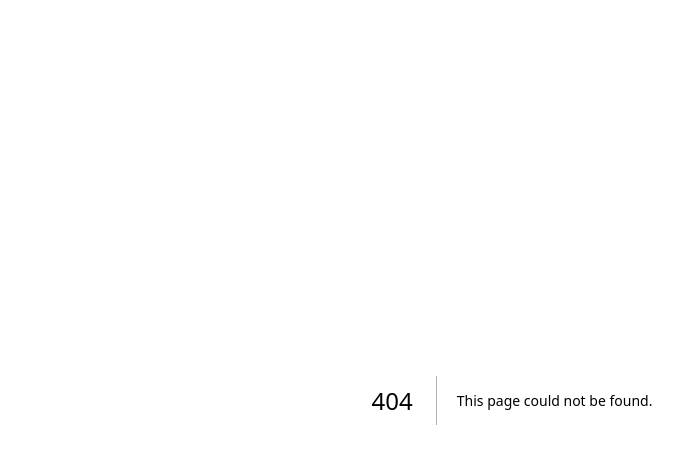
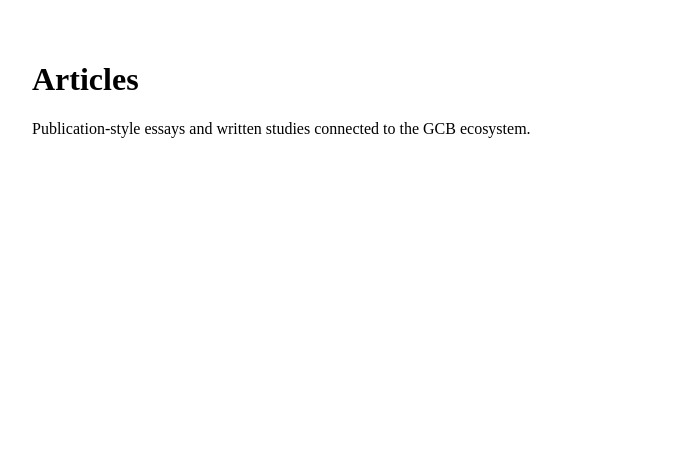
Before and after one commit to GoldstonianConcordanceBible/gcb-study-platform, a Next.js app: page /articles in a window 1280 px wide. Before the commit this address had no page. Shown: the top 464 px of the page, without its empty margins (128-811 px from the left). Built offline with nearby package versions, Linux system fonts and the light colour scheme.

Commit message:
Create page.tsx

```diff
--- /dev/null
+++ b/app/articles/page.tsx
@@ -0,0 +1,30 @@
+import { getCollection } from "../../lib/content";
+
+type Article = {
+  id: string;
+  title: string;
+  summary: string;
+  author: string;
+  published_date: string;
+};
+
+export default function ArticlesPage() {
+  const articles = getCollection<Article>("data/articles", { excludeManifest: true });
+
+  return (
+    <main style={{ padding: "2rem", maxWidth: 960, margin: "0 auto" }}>
+      <h1>Articles</h1>
+      <p>Publication-style essays and written studies connected to the GCB ecosystem.</p>
+
+      <ul>
+        {articles.map((article) => (
+          <li key={article.id}>
+            <strong>{article.title}</strong>
+            <div>{article.author} · {article.published_date}</div>
+            <p>{article.summary}</p>
+          </li>
+        ))}
+      </ul>
+    </main>
+  );
+}
```
